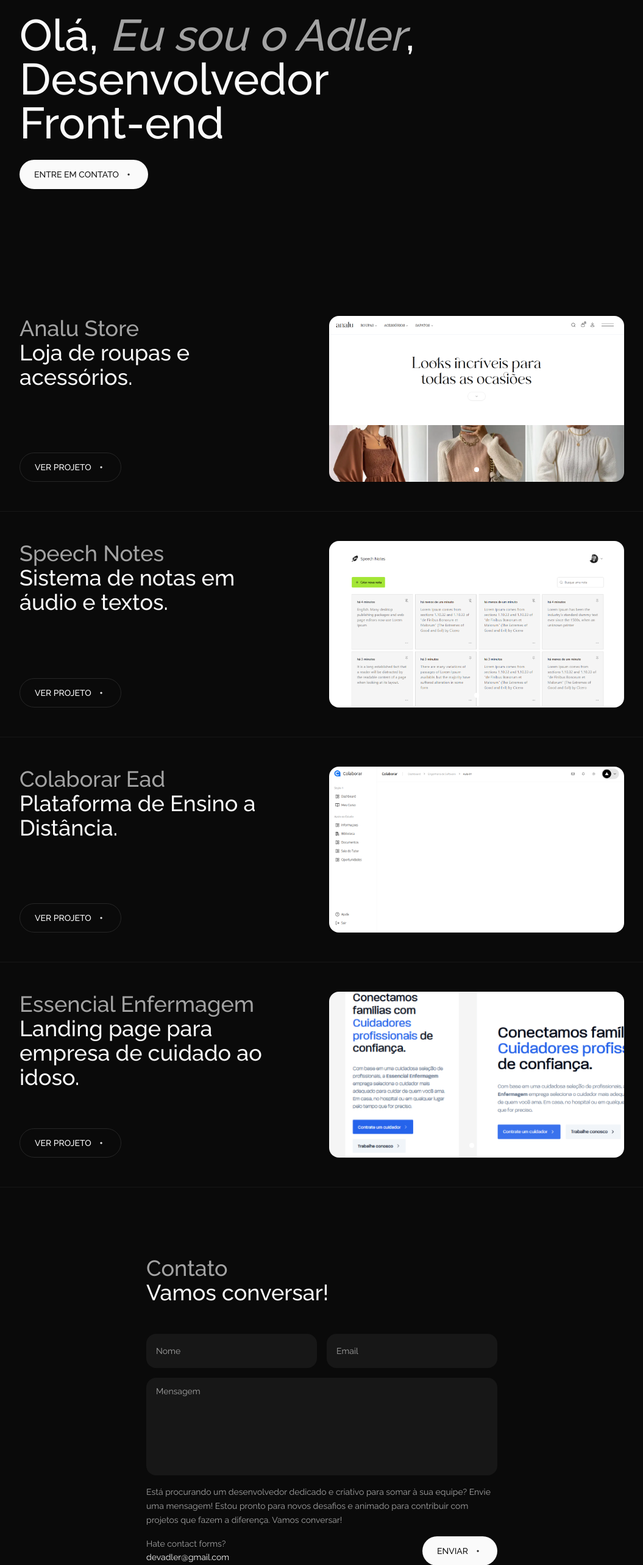
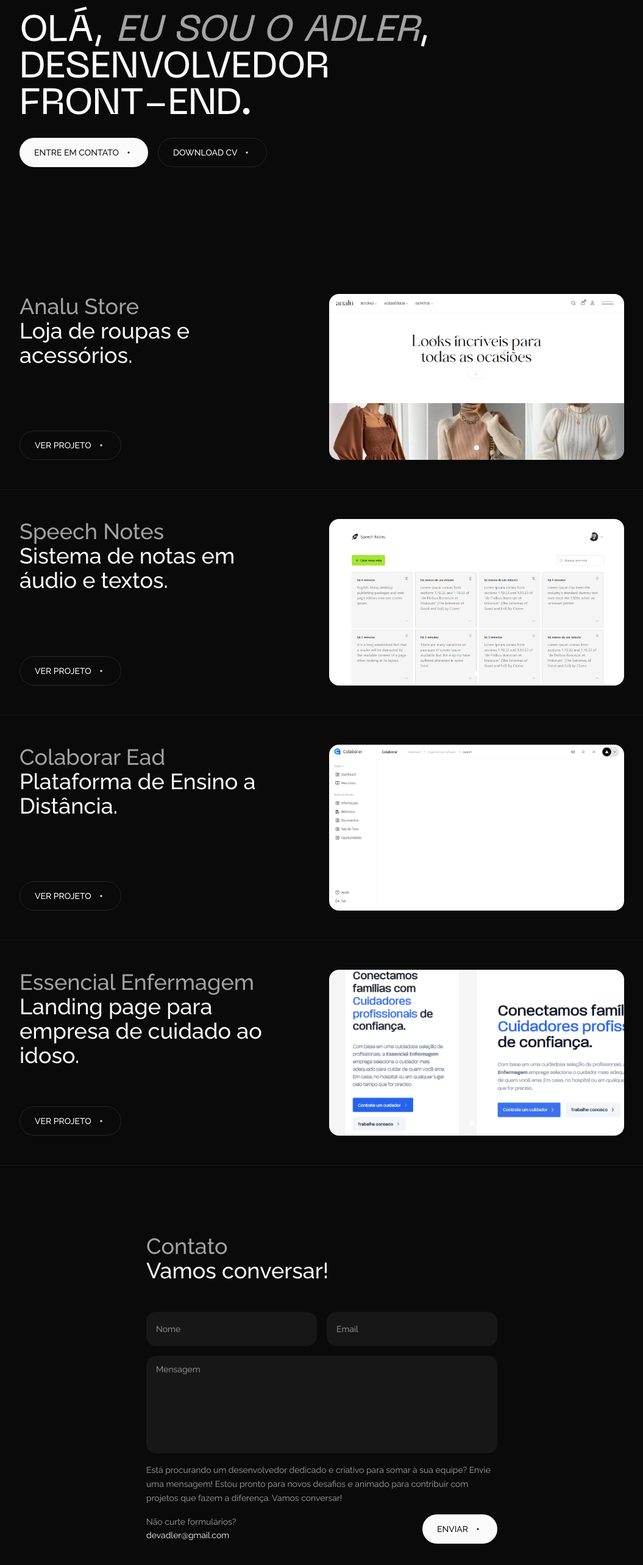
Before and after one commit to estudioadler/devadler-portfolio, a Next.js app: page / in a window 1280 px wide. Shown: the part 234-2800 px from the top of the page at 61% size, without its empty margins (112-1167 px from the left). Built offline with nearby package versions, Linux system fonts and the light colour scheme.

Commit message:
"Updated various components: Header, Layout, Page, Contact, Hero, Preloader, and Toaster"

```diff
--- a/src/app/header.tsx
+++ b/src/app/header.tsx
@@ -78,7 +78,7 @@ export const Header = () => {
                   <li key={index}>
                     <Link href={item.link}>
                       <SheetClose className="flex gap-2">
-                        <span className="text-3xl uppercase font-neue hover:italic">
+                        <span className="text-4xl uppercase font-neue hover:italic">
                           {item.label}
                         </span>
                       </SheetClose>
--- a/src/app/layout.tsx
+++ b/src/app/layout.tsx
@@ -8,6 +8,7 @@ import { cn } from "@/lib/utils";
 import { ScrollToTop } from "@/components/ScrollToTop/ScrollToTop";
 import { Toaster } from "../components/ui/sonner";
 import Template from "./template";
+import { Preloader } from "@/components/Preloader/Preloader";
 
 const fontSans = FontSans({
   variable: "--font-sans",
@@ -76,6 +77,7 @@ export default function RootLayout({
         )}
       >
         <Template>
+          <Preloader />
           <Header />
           <main>{children}</main>
           <Toaster />
--- a/src/app/page.tsx
+++ b/src/app/page.tsx
@@ -5,7 +5,6 @@ import { ListProjects } from "@/components/ListProjects/ListProjects";
 export default function Home() {
   return (
     <>
-      {/* <Preloader/> */}
       <Hero />
       <ListProjects />
       <Contact />
--- a/src/components/Contact/Contact.tsx
+++ b/src/components/Contact/Contact.tsx
@@ -131,7 +131,7 @@ export const Contact = () => {
             </CardContent>
             <CardFooter className="flex flex-col md:flex-row items-start md:items-center justify-between gap-4">
               <div className="space-y-1">
-                <p className="text-sm text-neutral-400">Hate contact forms?</p>
+                <p className="text-sm text-neutral-400">Não curte formulários?</p>
                 <a
                   href="mailto:hello@significa.co"
                   className="text-sm hover:underline"
--- a/src/components/Hero/Hero.tsx
+++ b/src/components/Hero/Hero.tsx
@@ -4,16 +4,19 @@ import { ButtonCta } from "../ButtonCta/ButtonCta";
 export const Hero = () => {
   return (
     <section className="flex flex-col py-24 md:py-40 px-4 md:px-36 container mx-auto">
-      <div className="flex flex-col gap-6 max-w-2xl">
-        <h1 className="text-5xl md:text-7xl font-medium">
+      <div className="flex flex-col gap-6 max-w-3xl">
+        <h1 className="text-4xl md:text-6xl font-neue uppercase font-medium">
           Olá,
           <br className="block md:hidden"/>
           <span className="text-muted-foreground italic"> Eu sou o Adler</span>,
-          Desenvolvedor Front-end
+          Desenvolvedor Front-end.
         </h1>
         <div className="flex flex-col md:flex-row items-start md:items-center gap-4">
           <ButtonCta>
-            <Link href="/#about">Entre em contato</Link>
+            <Link href="whatsapp://send?phone=55319822688382">Entre em contato</Link>
+          </ButtonCta>
+          <ButtonCta variant="outline">
+            <Link href="/#about">Download CV</Link>
           </ButtonCta>
         </div>
       </div>
--- a/src/components/Preloader/Preloader.tsx
+++ b/src/components/Preloader/Preloader.tsx
@@ -1,21 +1,39 @@
 "use client";
 import React, { useEffect, useState } from 'react';
 
-export const  Preloader = () => {
+export const Preloader = () => {
   const [loading, setLoading] = useState(true);
+  const [progress, setProgress] = useState(0);
+  const loadingTime = 4000; // 5 segundos
 
   useEffect(() => {
     const timer = setTimeout(() => {
       setLoading(false);
-    }, 1000); // Ajuste o tempo de carregamento conforme necessário
+    }, loadingTime);
 
-    return () => clearTimeout(timer);
+    const interval = setInterval(() => {
+      setProgress((oldProgress) => {
+        const newProgress = oldProgress + 1;
+        return newProgress >= 100 ? 100 : newProgress;
+      });
+    }, loadingTime / 100);
+
+    return () => {
+      clearTimeout(timer);
+      clearInterval(interval);
+    };
   }, []);
 
   if (loading) {
     return (
-      <div className="bg-neutral-900 fixed top-0 left-0 right-0 bottom-0 z-50 w-screen h-screen flex items-center justify-center">
-        <div className="animate-spin rounded-full h-32 w-32 border-t-2 border-b-2 border-purple-500"></div>
+      <div className="fixed inset-0 z-50 w-full h-screen flex flex-col items-center justify-center bg-background">
+        <div className="mb-2">@devadler</div>
+        <div className="w-20 h-px bg-primary-foreground rounded-full">
+          <div
+            className="h-full bg-primary rounded-full transition-all duration-100 ease-out"
+            style={{ width: `${progress}%` }}
+          ></div>
+        </div>
       </div>
     );
   }
--- a/src/components/ui/toaster.tsx
+++ b/src/components/ui/toaster.tsx
@@ -1,5 +1,6 @@
 "use client"
 
+import { useToast } from "@/components/hooks/use-toast"
 import {
   Toast,
   ToastClose,
@@ -8,7 +9,6 @@ import {
   ToastTitle,
   ToastViewport,
 } from "@/components/ui/toast"
-import { useToast } from "@/hooks/use-toast"
 
 export function Toaster() {
   const { toasts } = useToast()
```
